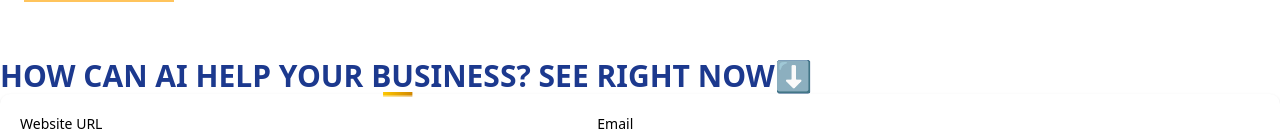
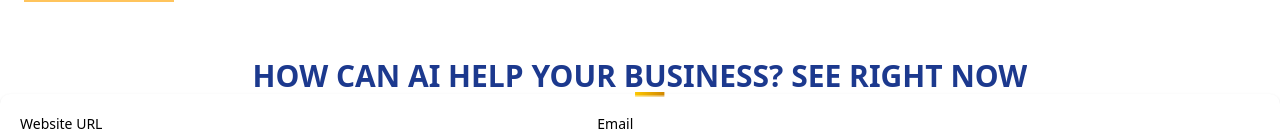
Before and after one commit to remote-cto/aiofy, a Next.js app: page / in a window 1280 px wide. Shown: the part 142-278 px from the top of the page. Built offline with nearby package versions, Linux system fonts and the light colour scheme.

Commit message:
center the text done

```diff
--- a/app/components/PromptSection.tsx
+++ b/app/components/PromptSection.tsx
@@ -142,15 +142,15 @@ const PromptSection = () => {
   return (
     <div className="lg:max-w-screen-xl mx-auto">
       <h1
-        className="text-xl lg:text-3xl mt-10 transition-all duration-300 cursor-pointer"
+        className="text-xl lg:text-3xl mt-10 transition-all duration-300 cursor-pointer text-center"
         onMouseEnter={handleMouseEnter}
         onMouseLeave={handleMouseLeave}
       >
-        <span className="bg-blue-900 bg-clip-text font-bold text-transparent inline-block">
+        <span className="bg-blue-900 bg-clip-text font-bold text-transparent text-center">
           HOW CAN AI HELP <span className="relative text-blue-900">YOUR BUSINESS
             <span className={`absolute bottom-0 left-0 h-1 bg-gradient-to-r from-yellow-400 to-yellow-600 w-full transform transition-all duration-500 ${isAnimating ? 'scale-x-100' : 'scale-x-0'}`}></span>
           </span>? SEE RIGHT NOW
-          <span className="text-yellow-500 h-[45px]">⬇️</span>
+
         </span>
       </h1>
       <div className="p-5 bg-white rounded-lg shadow-sm mb-8">
```
